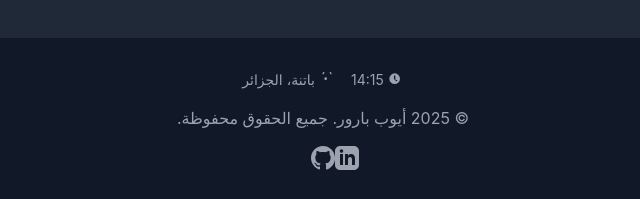
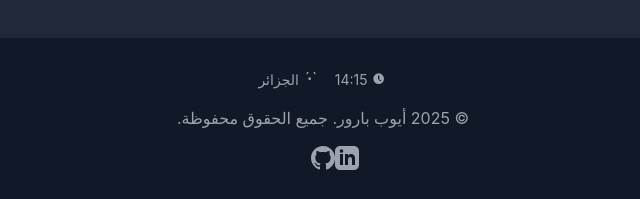
Before and after one commit to barayoub2006/my-portfolio, a plain HTML site: page index.html in a window 1280 px wide. Shown: the part 4772-4971 px from the top of the page, 317-957 px from the left. Drawn offline with nearby package versions, Linux system fonts and the light colour scheme.

Commit message:
Update index.html

```diff
--- a/index.html
+++ b/index.html
@@ -434,7 +434,7 @@
                 </p>
                 <p class="flex items-center">
                     <svg class="w-4 h-4 ml-1" fill="currentColor" viewBox="0 0 24 24" xmlns="http://www.w3.org/2000/svg"><path fill-rule="evenodd" d="M5.05 4.05a7 7 0 1114 0V4a1 1 0 10-2 0v.05a5 5 0 00-10 0V4a1 1 0 00-2 0v.05zM10 12a2 2 0 100-4 2 2 0 000 4z" clip-rule="evenodd"></path></svg>
-                    باتنة، الجزائر
+                     الجزائر
                 </p>
             </div>
             <p class="mb-4 text-gray-400">&copy; 2025 أيوب بارور. جميع الحقوق محفوظة.</p>
```
